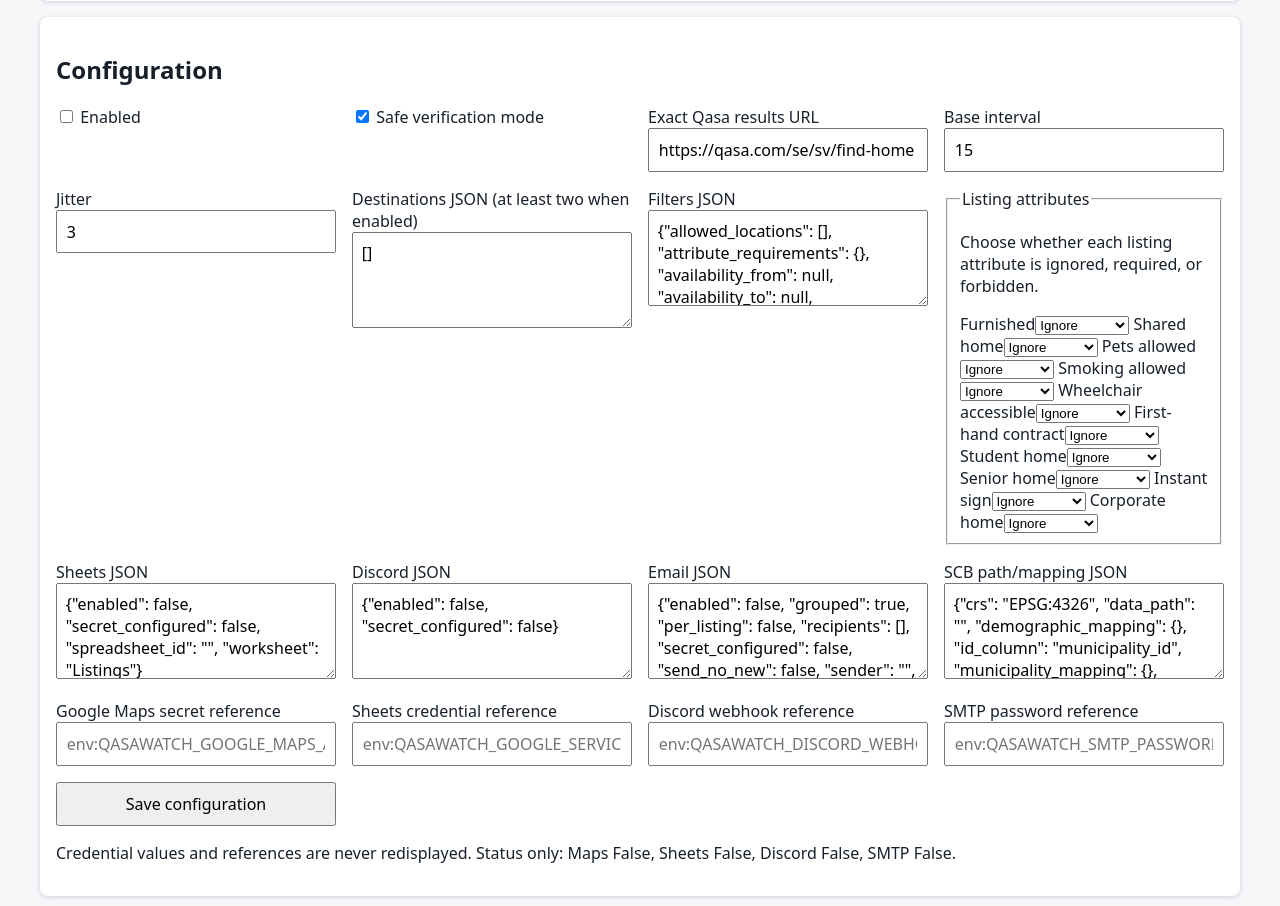
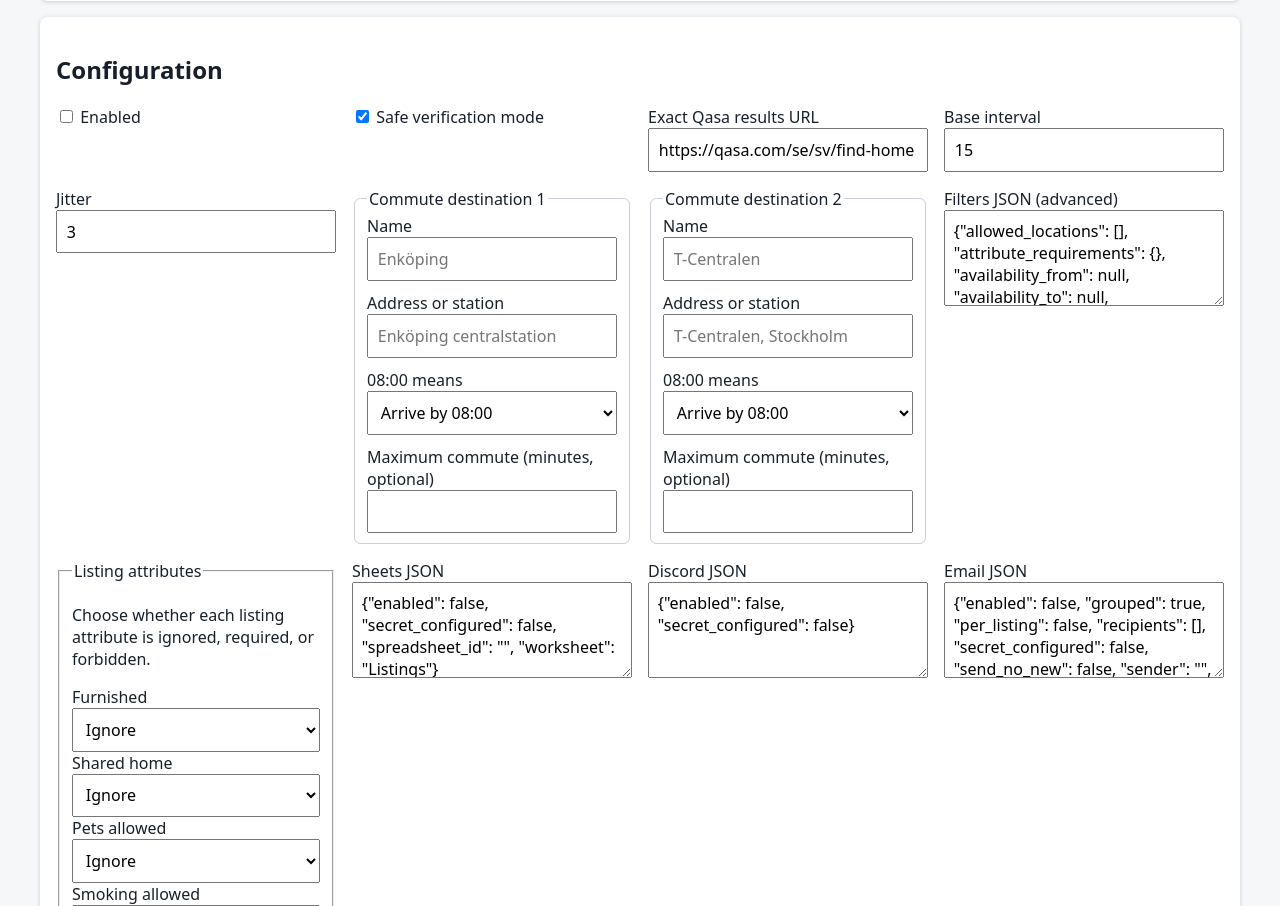
Before and after one commit to jagenmark/QasaWatch, a FastAPI app: page / in a window 1280 px wide. Shown: the part 576-1482 px from the top of the page. Run offline with FastAPI, Linux system fonts and the light colour scheme; data that the repository does not hold is empty.

Commit message:
Replace destination JSON with dashboard fields

```diff
--- a/src/qasawatch/app.py
+++ b/src/qasawatch/app.py
@@ -5,6 +5,7 @@ from __future__ import annotations
 import json
 from contextlib import asynccontextmanager
 from pathlib import Path
+from urllib.parse import quote
 
 from fastapi import FastAPI, Form, HTTPException, Request
 from fastapi.responses import HTMLResponse, RedirectResponse
@@ -57,7 +58,9 @@ def create_app(service: AppService, *, start_scheduler: bool = False) -> FastAPI
 
     @app.get("/", response_class=HTMLResponse)
     async def dashboard(request: Request):
-        return TEMPLATES.TemplateResponse(request, "dashboard.html", await service.dashboard())
+        state = await service.dashboard()
+        state["config_error"] = request.query_params.get("config_error")
+        return TEMPLATES.TemplateResponse(request, "dashboard.html", state)
 
     @app.get("/api/status")
     async def api_status():
@@ -87,6 +90,14 @@ def create_app(service: AppService, *, start_scheduler: bool = False) -> FastAPI
         sheets_credentials_secret_ref: str = Form(""),
         discord_webhook_secret_ref: str = Form(""),
         smtp_secret_ref: str = Form(""),
+        destination_1_label: str | None = Form(None),
+        destination_1_address: str | None = Form(None),
+        destination_1_mode: str | None = Form(None),
+        destination_1_maximum: str | None = Form(None),
+        destination_2_label: str | None = Form(None),
+        destination_2_address: str | None = Form(None),
+        destination_2_mode: str | None = Form(None),
+        destination_2_maximum: str | None = Form(None),
         attribute_furnished: str | None = Form(None),
         attribute_shared: str | None = Form(None),
         attribute_pets_allowed: str | None = Form(None),
@@ -110,6 +121,28 @@ def create_app(service: AppService, *, start_scheduler: bool = False) -> FastAPI
                 discord["webhook_secret_ref"] = discord_webhook_secret_ref.strip()
             if smtp_secret_ref.strip():
                 email["smtp_secret_ref"] = smtp_secret_ref.strip()
+            destination_controls = (
+                (destination_1_label, destination_1_address, destination_1_mode, destination_1_maximum),
+                (destination_2_label, destination_2_address, destination_2_mode, destination_2_maximum),
+            )
+            if any(value is not None for row in destination_controls for value in row):
+                destinations = []
+                for index, (label, address, mode, maximum) in enumerate(destination_controls, 1):
+                    label = (label or "").strip()
+                    address = (address or "").strip()
+                    maximum = (maximum or "").strip()
+                    if not address:
+                        if label or maximum:
+                            raise ValueError(f"Destination {index} needs an address")
+                        continue
+                    destinations.append({
+                        "label": label or f"Destination {index}",
+                        "address": address,
+                        "commute_mode": (mode or "arrival").strip().lower(),
+                        "maximum_commute_minutes": int(maximum) if maximum else None,
+                    })
+            else:
+                destinations = json.loads(destinations_json)
             filters = json.loads(filters_json)
             if not isinstance(filters, dict):
                 raise ValueError("filters_json must contain a JSON object")
@@ -140,7 +173,7 @@ def create_app(service: AppService, *, start_scheduler: bool = False) -> FastAPI
             config = WatcherConfig(
                 enabled=enabled, qasa_results_url=qasa_results_url,
                 base_interval_minutes=base_interval_minutes, jitter_minutes=jitter_minutes,
-                destinations=json.loads(destinations_json), filters=filters,
+                destinations=destinations, filters=filters,
                 sheets=sheets, discord=discord, email=email, scb=json.loads(scb_json), safe_mode=safe_mode,
                 maps_api_secret_ref=(
                     maps_api_secret_ref.strip()
@@ -148,7 +181,19 @@ def create_app(service: AppService, *, start_scheduler: bool = False) -> FastAPI
                 ),
             )
         except (ValueError, json.JSONDecodeError, ValidationError) as exc:
-            raise HTTPException(422, str(exc)) from exc
+            if isinstance(exc, ValidationError):
+                message = "; ".join(
+                    f"{'.'.join(map(str, error['loc']))}: {error['msg']}"
+                    for error in exc.errors()
+                )
+            elif isinstance(exc, json.JSONDecodeError):
+                message = "One of the advanced JSON fields is invalid"
+            else:
+                message = str(exc)
+            return RedirectResponse(
+                f"/?config_error={quote('Configuration was not saved: ' + message)}",
+                status_code=303,
+            )
         await service.save_config(config)
         return RedirectResponse("/", status_code=303)
 
--- a/src/qasawatch/static/style.css
+++ b/src/qasawatch/static/style.css
@@ -1 +1 @@
-:root{font-family:system-ui,sans-serif;color:#17202a;background:#f5f7f8}body{margin:0}header{display:flex;gap:1rem;align-items:center;padding:1rem 3vw;background:#16324f;color:white}header h1{margin:0 auto 0 0}.pill{background:#2d567a;padding:.3rem .7rem;border-radius:1rem}main{max-width:1200px;margin:auto;padding:1rem}section{background:white;padding:1rem;margin:1rem 0;border-radius:.5rem;box-shadow:0 1px 4px #ccd}input,textarea,button{font:inherit;padding:.55rem}input[type=url],label input:not([type=checkbox]),textarea{width:100%;box-sizing:border-box}textarea{min-height:6rem}.grid{display:grid;grid-template-columns:repeat(auto-fit,minmax(260px,1fr));gap:1rem}.grid button{align-self:end}table{width:100%;border-collapse:collapse}td,th{text-align:left;padding:.5rem;border-bottom:1px solid #ddd}pre{white-space:pre-wrap;overflow:auto;background:#f2f4f5;padding:.7rem}.error{color:#a21b1b}article{padding:.6rem 0;border-bottom:1px solid #eee}
+:root{font-family:system-ui,sans-serif;color:#17202a;background:#f5f7f8}body{margin:0}header{display:flex;gap:1rem;align-items:center;padding:1rem 3vw;background:#16324f;color:white}header h1{margin:0 auto 0 0}.pill{background:#2d567a;padding:.3rem .7rem;border-radius:1rem}main{max-width:1200px;margin:auto;padding:1rem}section{background:white;padding:1rem;margin:1rem 0;border-radius:.5rem;box-shadow:0 1px 4px #ccd}input,textarea,select,button{font:inherit;padding:.55rem}input[type=url],label input:not([type=checkbox]),textarea,select{width:100%;box-sizing:border-box}textarea{min-height:6rem}.grid{display:grid;grid-template-columns:repeat(auto-fit,minmax(260px,1fr));gap:1rem}.grid button{align-self:end}.destination-card{display:grid;gap:.7rem;border:1px solid #ccd;border-radius:.4rem}.destination-card label{display:block}.error-box{padding:.75rem;background:#fff0f0;border:1px solid #d88;border-radius:.35rem}table{width:100%;border-collapse:collapse}td,th{text-align:left;padding:.5rem;border-bottom:1px solid #ddd}pre{white-space:pre-wrap;overflow:auto;background:#f2f4f5;padding:.7rem}.error{color:#a21b1b}article{padding:.6rem 0;border-bottom:1px solid #eee}
--- a/src/qasawatch/templates/dashboard.html
+++ b/src/qasawatch/templates/dashboard.html
@@ -7,10 +7,18 @@
 <section><h2>Manual listing review</h2><p>Processes the detail page without watcher dedup, output, or statistics. Promotion is a separate review action.</p><form method="post" action="/manual"><input name="url" type="url" required placeholder="https://qasa.com/.../home/..."><button>Inspect</button></form>
 {% if manual_error %}<p class="error">{{ manual_error }}</p>{% endif %}
 {% if manual_result %}<article><h3>{{ 'Promoted' if manual_promoted else ('Would pass' if manual_result.accepted else 'Would be rejected') }}</h3><p>Stage: {{ manual_result.stage }}</p><pre>{{ manual_result.data | tojson(indent=2) }}</pre>{% if manual_result.rejection_reasons %}<pre>{{ manual_result.rejection_reasons | tojson(indent=2) }}</pre>{% endif %}{% if not manual_promoted %}<form method="post" action="/manual/promote"><input type="hidden" name="manual_id" value="{{ manual_id }}"><label><input type="checkbox" name="sheets"> Sheets</label><label><input type="checkbox" name="discord"> Discord</label><label><input type="checkbox" name="email"> Email</label><button>Explicitly promote</button></form>{% endif %}</article>{% endif %}</section>
-<section><h2>Configuration</h2><form method="post" action="/config" class="grid">
+<section><h2>Configuration</h2>{% if config_error %}<p class="error error-box">{{ config_error }}</p>{% endif %}<form method="post" action="/config" class="grid">
 <label><input type="checkbox" name="enabled" {% if config.enabled %}checked{% endif %}> Enabled</label><label><input type="checkbox" name="safe_mode" {% if config.safe_mode %}checked{% endif %}> Safe verification mode</label>
 <label>Exact Qasa results URL<input name="qasa_results_url" value="{{ config.qasa_results_url }}" required></label><label>Base interval<input name="base_interval_minutes" type="number" value="{{ config.base_interval_minutes }}"></label><label>Jitter<input name="jitter_minutes" type="number" value="{{ config.jitter_minutes }}"></label>
-<label>Destinations JSON (at least two when enabled)<textarea name="destinations_json">{{ config.destinations | tojson }}</textarea></label><label>Filters JSON<textarea name="filters_json">{{ config.filters | tojson }}</textarea></label>
+<input type="hidden" name="destinations_json" value="{{ config.destinations | tojson | forceescape }}">
+{% for number in [1, 2] %}{% set destination = config.destinations[number - 1] if config.destinations|length >= number else {} %}
+<fieldset class="destination-card"><legend>Commute destination {{ number }}</legend>
+<label>Name<input name="destination_{{ number }}_label" value="{{ destination.get('label', '') }}" placeholder="{{ 'Enköping' if number == 1 else 'T-Centralen' }}"></label>
+<label>Address or station<input name="destination_{{ number }}_address" value="{{ destination.get('address', '') }}" placeholder="{{ 'Enköping centralstation' if number == 1 else 'T-Centralen, Stockholm' }}"></label>
+<label>08:00 means<select name="destination_{{ number }}_mode"><option value="arrival"{% if destination.get('commute_mode', 'arrival') == 'arrival' %} selected{% endif %}>Arrive by 08:00</option><option value="departure"{% if destination.get('commute_mode') == 'departure' %} selected{% endif %}>Depart at 08:00</option></select></label>
+<label>Maximum commute (minutes, optional)<input name="destination_{{ number }}_maximum" type="number" min="1" value="{{ destination.get('maximum_commute_minutes') or '' }}"></label>
+</fieldset>{% endfor %}
+<label>Filters JSON (advanced)<textarea name="filters_json">{{ config.filters | tojson }}</textarea></label>
 {% set attributes = config.filters.attribute_requirements %}
 <fieldset><legend>Listing attributes</legend><p>Choose whether each listing attribute is ignored, required, or forbidden.</p>
 {% for key, label in [('furnished', 'Furnished'), ('shared', 'Shared home'), ('pets_allowed', 'Pets allowed'), ('smoking_allowed', 'Smoking allowed'), ('wheelchair_accessible', 'Wheelchair accessible'), ('first_hand', 'First-hand contract'), ('student_home', 'Student home'), ('senior_home', 'Senior home'), ('instant_sign', 'Instant sign'), ('corporate_home', 'Corporate home')] %}
```
Also changed, not shown: docs/CONFIGURATION.md (+2 -0 lines), tests/test_app.py (+57 -0 lines).
